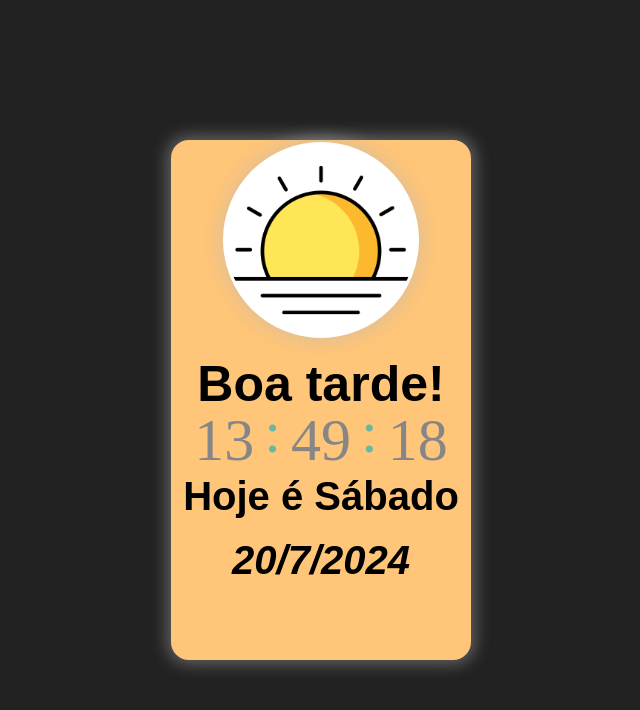
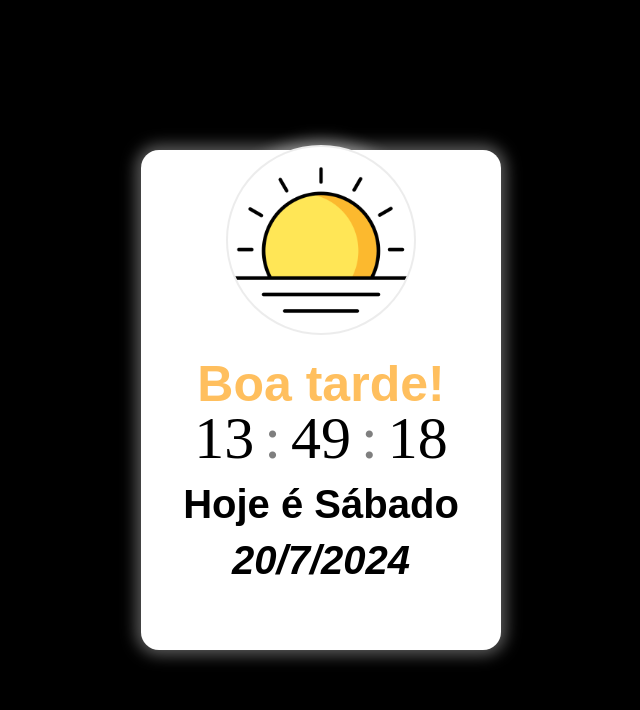
Before and after one commit to LUDv-10/JS-HORA-E-DIA, a plain HTML site: page index.html in a window 1280 px wide. Shown: the whole page, without its empty margins (319-959 px from the left). Drawn offline with Linux system fonts and the light colour scheme.

Commit message:
UI Remasteriza e Funções atualizadas

```diff
--- a/Styles.Css
+++ b/Styles.Css
@@ -1,6 +1,7 @@
 * {
   margin: 0;
   padding: 0;
+  box-sizing: border-box;
 }
 
 ::-webkit-scrollbar {
@@ -8,7 +9,7 @@
 }
 
 body {
-  background-color: rgb(34, 34, 34);
+  background-color: rgb(0, 0, 0);
 }
 
 .Images IMG {
@@ -18,18 +19,16 @@ body {
   top: 30%;
   left: 50%;
   transform: translate(-50%, -50%);
-  border: 3px solid rgb(255, 255, 255);
+  border: 2px solid rgba(0, 0, 0, 0.075);
   border-radius: 100px;
-  box-shadow: 0px 0px 15px 5px rgba(184, 184, 184, 0.4);
+  box-shadow: 0px 0px 15px 5px rgba(255, 255, 255, 0.4);
 }
 
 .Dia p {
   position: absolute;
-  top: 62%;
+  top: 63%;
   left: 50%;
   transform: translate(-50%, -50%);
-  align-items: center;
-  justify-content: center;
   text-align: center;
   color: rgb(0, 0, 0);
   font-size: 40px;
@@ -42,8 +41,6 @@ body {
   top: 70%;
   left: 50%;
   transform: translate(-50%, -50%);
-  align-items: center;
-  justify-content: center;
   text-align: center;
   color: rgb(0, 0, 0);
   font-size: 40px;
@@ -57,8 +54,6 @@ body {
   top: 48%;
   left: 50%;
   transform: translate(-50%, -50%);
-  align-items: center;
-  justify-content: center;
   text-align: center;
   color: rgb(0, 0, 0);
   font-size: 50px;
@@ -73,8 +68,6 @@ body {
   top: 55%;
   left: 50%;
   transform: translate(-50%, -50%);
-  align-items: center;
-  justify-content: center;
   text-align: center;
   color: rgb(0, 0, 0);
   font-size: 45px;
@@ -88,33 +81,35 @@ body {
   top: 50%;
   left: 50%;
   transform: translate(-50%, -50%);
-  padding: 260px 150px;
+
+  display: flex;
+  flex-flow: row nowrap;
+  justify-content: center;
+  align-items: center;
+  padding: 250px 180px;
   background-color: rgb(255, 255, 255);
   border-radius: 18px;
-  box-shadow: 0px 0px 15px 5px rgba(184, 184, 184, 0.4);
+  box-shadow: 0px 0px 15px 5px rgba(255, 255, 255, 0.356);
 }
 
 .Relogio {
   display: flex;
   position: absolute;
-  top: 55%;
+  top: 56%;
   left: 50%;
   transform: translate(-50%, -50%);
   gap: 10px;
-  align-items: center;
-  justify-content: center;
 }
 
 .Relogio span {
   font-size: 60px;
   display: flex;
-  color: rgb(134, 134, 134);
-  align-items: center;
+  color: rgb(0, 0, 0);
   gap: 10px;
 }
 
 .Relogio span:not(:last-child)::after {
   content: ":";
-  margin-bottom: 15px;
-  color: rgba(0, 176, 189, 0.603);
+  margin-bottom: 20px;
+  color: rgba(43, 43, 43, 0.603);
 }
--- a/js/HORARIO.js
+++ b/js/HORARIO.js
@@ -5,14 +5,15 @@ function Horario() {
 
   if (hora < 12) {
     document.getElementById("Time").innerHTML = "Bom dia!";
+    document.getElementById("Time").style.color = "#ff9900";
     Image.src = "IMAGENS/sol.png";
-    fundo.style.backgroundColor = "#ff9100";
   } else if (hora < 18) {
     document.getElementById("Time").innerHTML = "Boa tarde!";
+    document.getElementById("Time").style.color = "#ffbf5e";
     Image.src = "IMAGENS/por-do-sol.png";
-    fundo.style.backgroundColor = "#ffc578";
   } else {
     document.getElementById("Time").innerHTML = "Boa noite!";
+    document.getElementById("Time").style.color = "#64a7c4";
     Image.src = "IMAGENS/lua.png";
   }
 }
```
